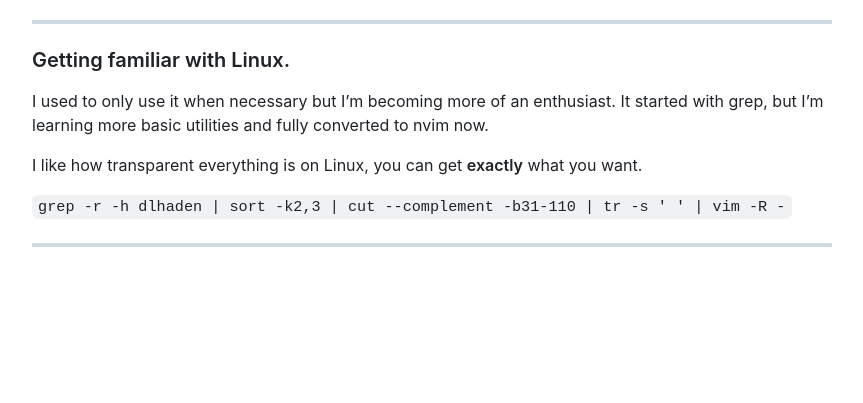
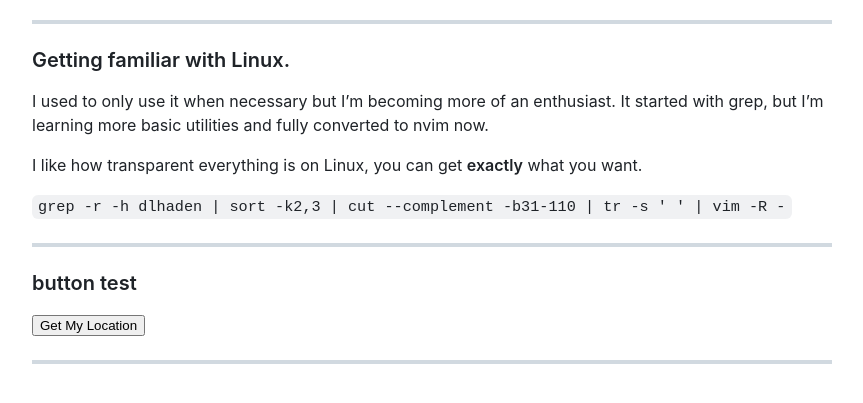
Before and after one commit to Max-Durbin/maxdurbin, a Jekyll site: the page built from index.md, in a window 1280 px wide and 900 px high, scrolled down 2464 px, cut to the strip 430-833 px from the top of the window. Shown: the whole strip, without its empty margins (208-1071 px from the left). Built offline with Jekyll 4.4.1, drawn with Linux system fonts in a browser that asks for light colours; nearby versions of some CDN libraries; before the commit the page ends 3247 px from its top, so only the background shows below that; part of the change alters nothing that is shown.

Commit message:
button script file

```diff
--- /dev/null
+++ b/_includes/button_test.html
@@ -0,0 +1,6 @@
+
+
+<script src="assets/js/button.js"></script>
+
+<button onclick="testButton()">Get My Location</button>
+  <p id="output"></p>
--- /dev/null
+++ b/assets/js/button.js
@@ -0,0 +1,30 @@
+
+
+function getLocation(callback) {
+  if (navigator.geolocation) {
+    navigator.geolocation.getCurrentPosition(
+      function(position) {
+        const lat = position.coords.latitude;
+        const lon = position.coords.longitude;
+        callback(lat, lon)
+      },
+      function(error) {
+        alert("Error: " + error.message);
+      }
+    );
+  } else {
+    alert("Geolocation is not supported by this browser.");
+  }
+}
+
+function hello() {
+  return "hello"
+}
+
+
+function testButton(){
+    getLocation(function(lat, lon) {
+      console.log("Latitude:", lat);
+      console.log("Longitude:", lon);
+    });
+}
--- a/index.md
+++ b/index.md
@@ -131,5 +131,11 @@ I like how transparent everything is on Linux, you can get **exactly** what you
 
 ---
 
+### button test
+
+
+{% include button_test.html %}
+
+---
 <!-- do i need a footer?-->
 <div style="height: 50px;"></div>
```
